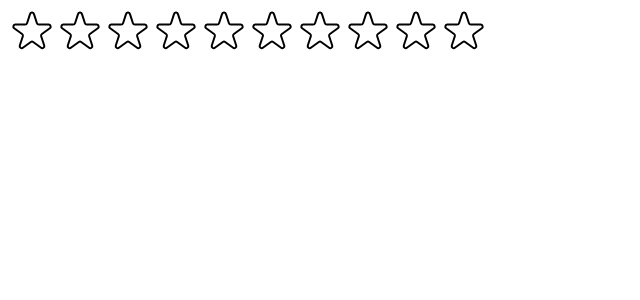
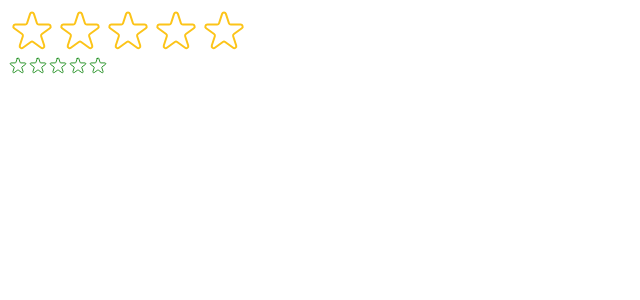
Before and after one commit to NMY0d4/react-improvement-skills, a React (Create React App) app: page / in a window 1280 px wide. Shown: the top 300 px of the page, without its empty margins (0-640 px from the left). Built offline with nearby package versions, Linux system fonts and the light colour scheme.

Commit message:
improve starRating component, and add options

```diff
--- a/src/components/startRating/Star.js
+++ b/src/components/startRating/Star.js
@@ -1,21 +1,26 @@
 import React from 'react';
 
-const starStyle = {
-  width: '48px',
-  height: '48px',
-  display: 'block',
-  cursor: 'pointer',
-};
-
-const Star = ({ onRate, full }) => {
+const Star = ({ onRate, full, onHoverIn, onHoverOut, color, size }) => {
+  const starStyle = {
+    width: `${size}px`,
+    height: `${size}px`,
+    display: 'block',
+    cursor: 'pointer',
+  };
   return (
-    <span role='button' style={starStyle} onClick={onRate}>
+    <span
+      role='button'
+      style={starStyle}
+      onClick={onRate}
+      onMouseEnter={onHoverIn}
+      onMouseLeave={onHoverOut}
+    >
       {full ? (
         <svg
           xmlns='http://www.w3.org/2000/svg'
           viewBox='0 0 20 20'
-          fill='#000'
-          stroke='#000'
+          fill={`${color}`}
+          stroke={`${color}`}
         >
           <path d='M9.049 2.927c.3-.921 1.603-.921 1.902 0l1.07 3.292a1 1 0 00.95.69h3.462c.969 0 1.371 1.24.588 1.81l-2.8 2.034a1 1 0 00-.364 1.118l1.07 3.292c.3.921-.755 1.688-1.54 1.118l-2.8-2.034a1 1 0 00-1.175 0l-2.8 2.034c-.784.57-1.838-.197-1.539-1.118l1.07-3.292a1 1 0 00-.364-1.118L2.98 8.72c-.783-.57-.38-1.81.588-1.81h3.461a1 1 0 00.951-.69l1.07-3.292z' />
         </svg>
@@ -24,7 +29,7 @@
           xmlns='http://www.w3.org/2000/svg'
           fill='none'
           viewBox='0 0 24 24'
-          stroke='#000'
+          stroke={`${color}`}
         >
           <path
             strokeLinecap='round'
--- a/src/components/startRating/StarRating.js
+++ b/src/components/startRating/StarRating.js
@@ -11,26 +11,43 @@
   display: 'flex',
 };
 
-const textStyle = {
-  lineHeight: '0',
-  margin: '0',
-};
+const StarRating = ({
+  maxRating = 5,
+  color = '#fcc419',
+  size = 48,
+  className = '',
+  messages = [],
+}) => {
+  const [rating, setRating] = useState(0);
+  const [tempRating, setTempRating] = useState(0);
 
-const StarRating = ({ maxRating = 5 }) => {
-  const [rating, setRating] = useState(0);
-  const full = false;
+  const textStyle = {
+    lineHeight: '0',
+    margin: '0',
+    color,
+    fontSize: `${size / 1.5}px`,
+  };
+
   return (
-    <div style={containerStyle}>
+    <div style={containerStyle} className={className}>
       <div style={starContainerStyle}>
         {Array.from({ length: +maxRating }, (_, i) => (
           <Star
             key={i}
             onRate={() => setRating(i + 1)}
-            full={rating >= i + 1}
+            full={tempRating ? tempRating >= i + 1 : rating >= i + 1}
+            onHoverIn={() => setTempRating(i + 1)}
+            onHoverOut={() => setTempRating(0)}
+            color={color}
+            size={size}
           />
         ))}
       </div>
-      <p style={textStyle}>{rating || ''}</p>
+      <p style={textStyle}>
+        {messages.length === maxRating
+          ? messages[tempRating ? tempRating - 1 : rating - 1]
+          : tempRating || rating || ''}
+      </p>
     </div>
   );
 };
--- a/src/index.js
+++ b/src/index.js
@@ -8,6 +8,10 @@
 root.render(
   <React.StrictMode>
     {/* <App /> */}
-    <StarRating maxRating={10} />
+    <StarRating
+      // maxRating={10}
+      messages={['Terrible', 'Bad', 'Okay', 'Good', 'Amazing']}
+    />
+    <StarRating size={20} color='green' className='test' />
   </React.StrictMode>
 );
```
